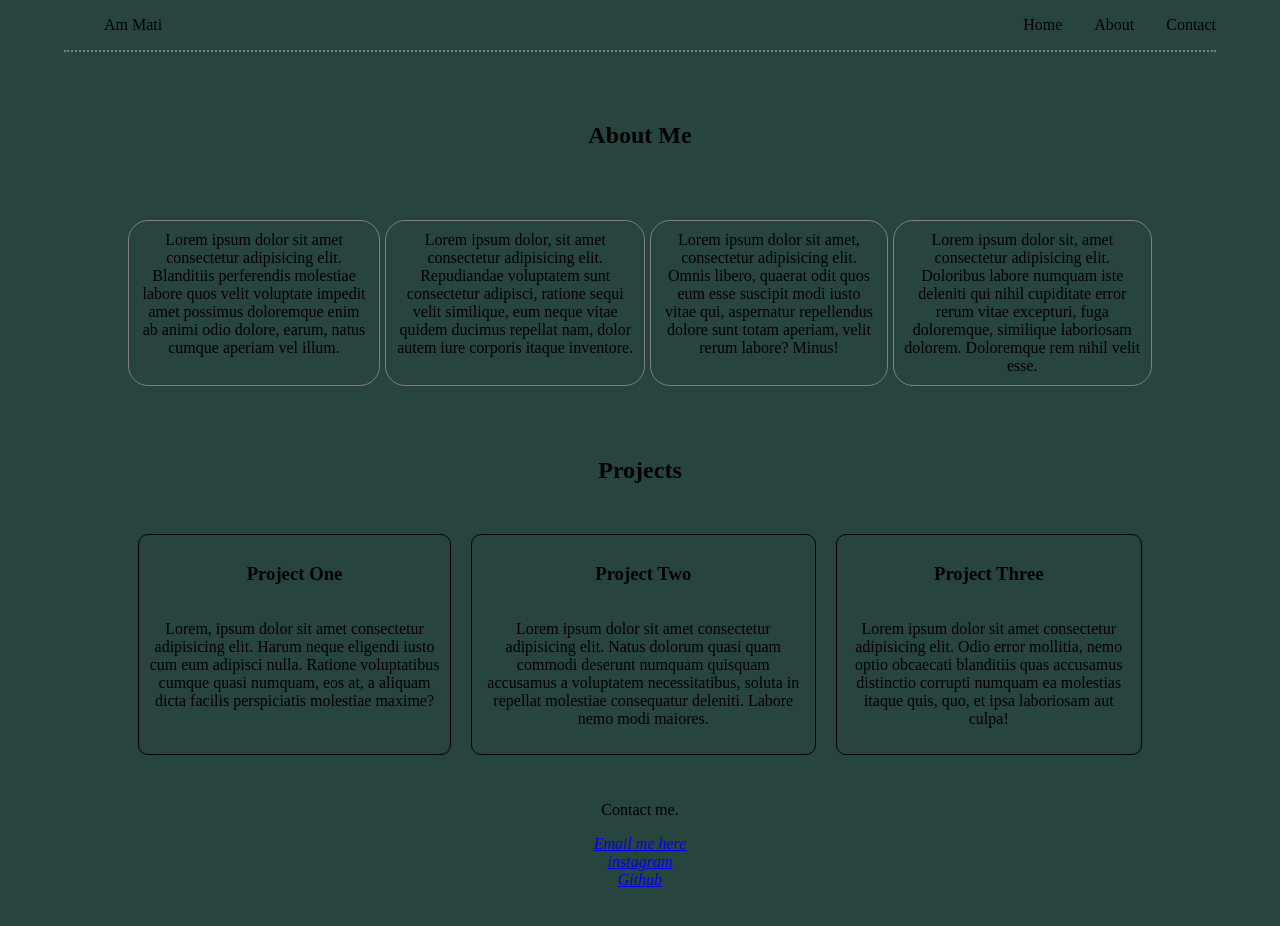
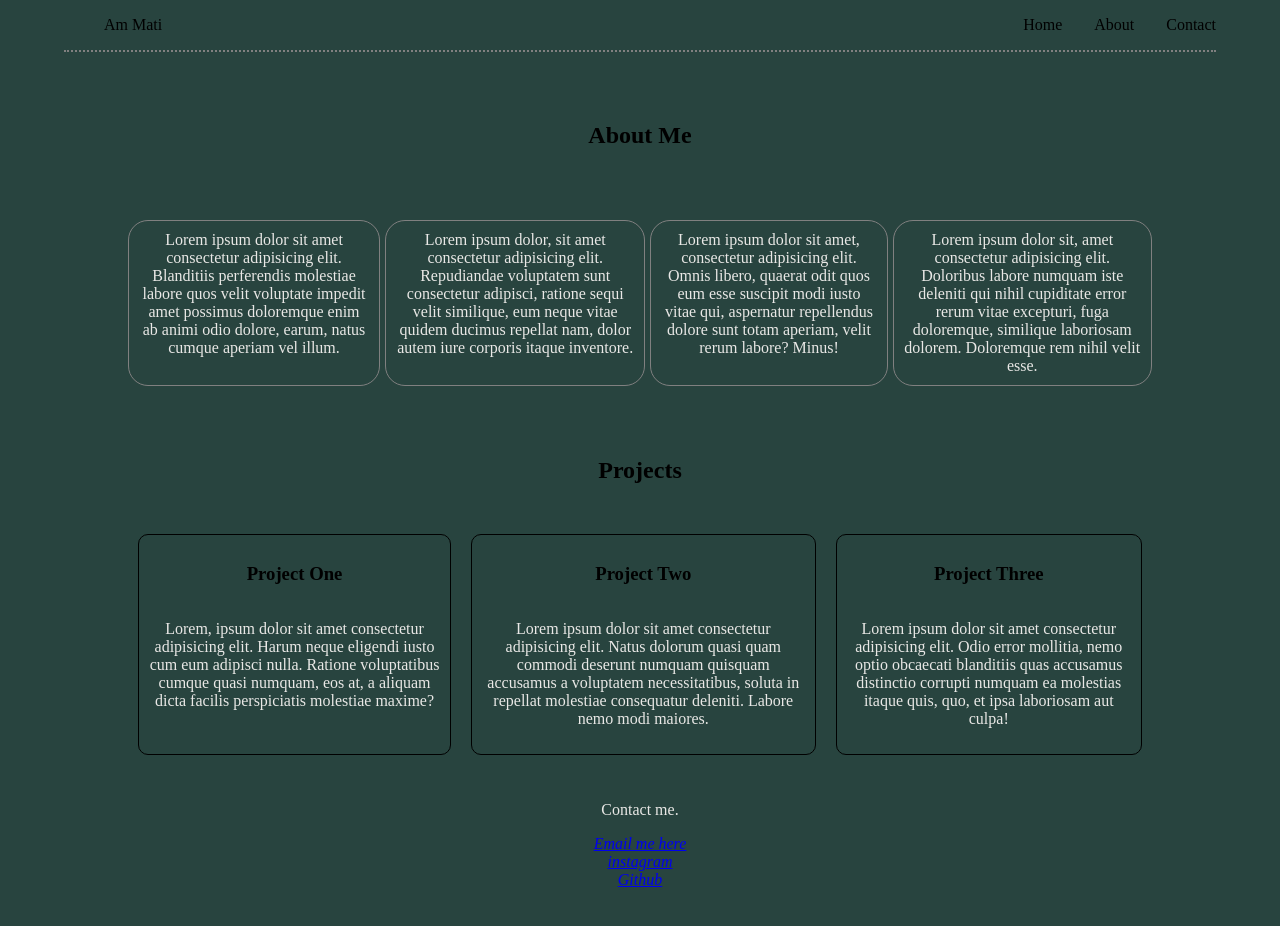
Before and after one commit to crucialniccur/personal-portfolio, a plain HTML site: page index.html in a window 1280 px wide. Drawn offline with Linux system fonts and the light colour scheme.

Commit message:
set color of texts

```diff
--- a/style.css
+++ b/style.css
@@ -8,6 +8,10 @@ body {
   margin: 0;
   padding: 0;
   background-color: #28443f;
+}
+
+p {
+  color: #e9e8e6;
 }
 
 nav {
```
